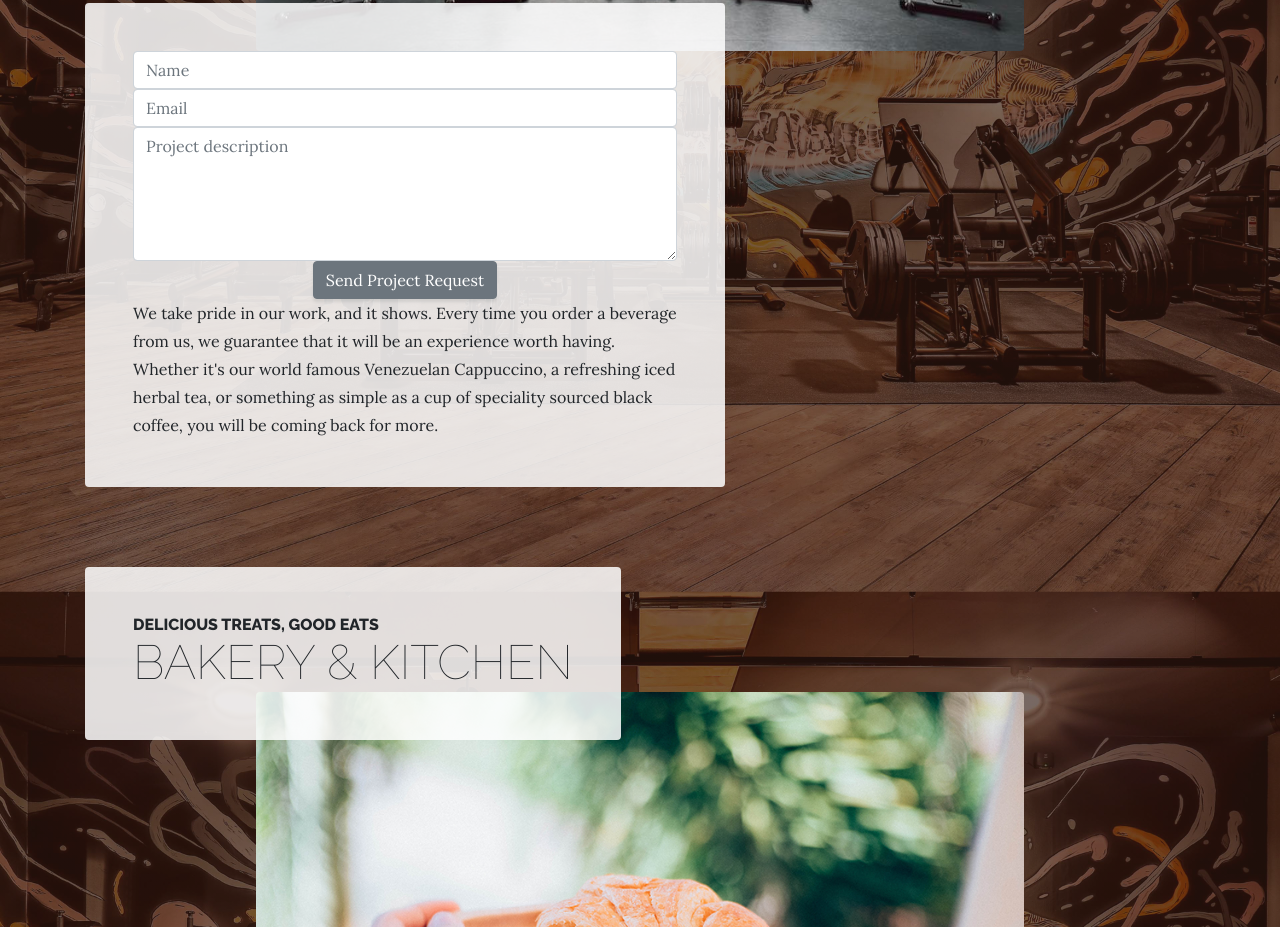
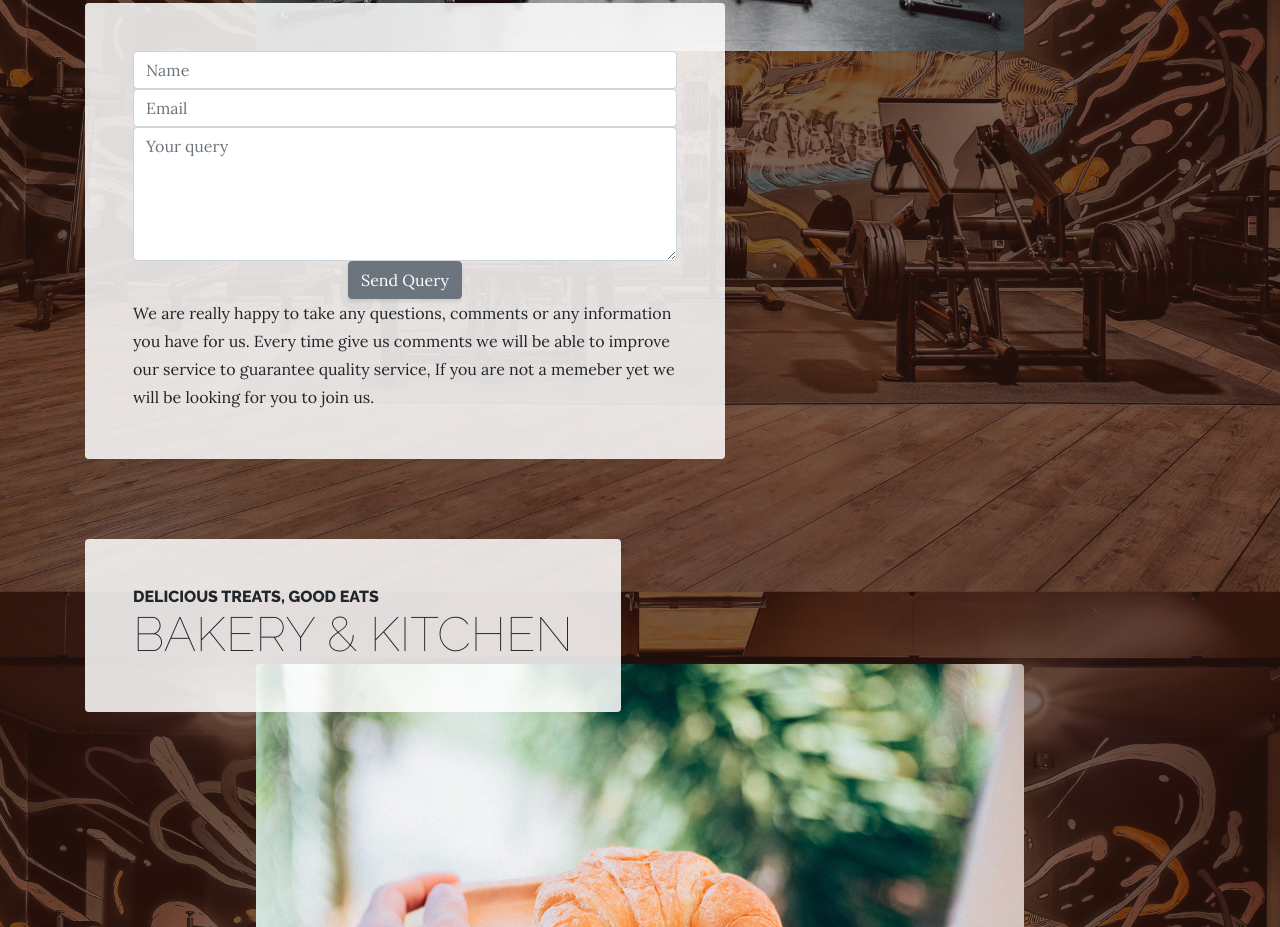
Before and after one commit to Abel-hash/Milestone-Project-, a plain HTML site: page contactus.html in a window 1280 px wide. Shown: the part 1115-2042 px from the top of the page. Drawn offline with nearby package versions, Linux system fonts and the light colour scheme.

Commit message:
contactus.html

```diff
--- a/contactus.html
+++ b/contactus.html
@@ -75,15 +75,15 @@
                     <form>
                         <input type="text" name="name" id="fullname" class="form-control" placeholder="Name" required />
                         <input type="email" name="email" id="emailaddress" class="form-control" placeholder="Email" required />
-                        <textarea rows="5" name="projectsummary" id="projectsummary" class="form-control" placeholder="Project description" required></textarea>
+                        <textarea rows="5" name="projectsummary" id="projectsummary" class="form-control" placeholder="Your query" required></textarea>
                         <div class="form-row text-center">
                             <div class="col">
-                                <button type="submit" class="btn btn-secondary">Send Project Request</button>
+                                <button type="submit" class="btn btn-secondary">Send Query</button>
                             </div>
                         </div>
                     </form>
                 </div>
-            <p class="mb-0">We take pride in our work, and it shows. Every time you order a beverage from us, we guarantee that it will be an experience worth having. Whether it's our world famous Venezuelan Cappuccino, a refreshing iced herbal tea, or something as simple as a cup of speciality sourced black coffee, you will be coming back for more.</p>
+            <p class="mb-0">We are really happy to take any questions, comments or any information you have for us. Every time give us comments we will be able to improve our service to guarantee quality service, If you are not a memeber yet we will be looking for you to join us.</p>
           </div>
         </div>
       </div>
```
